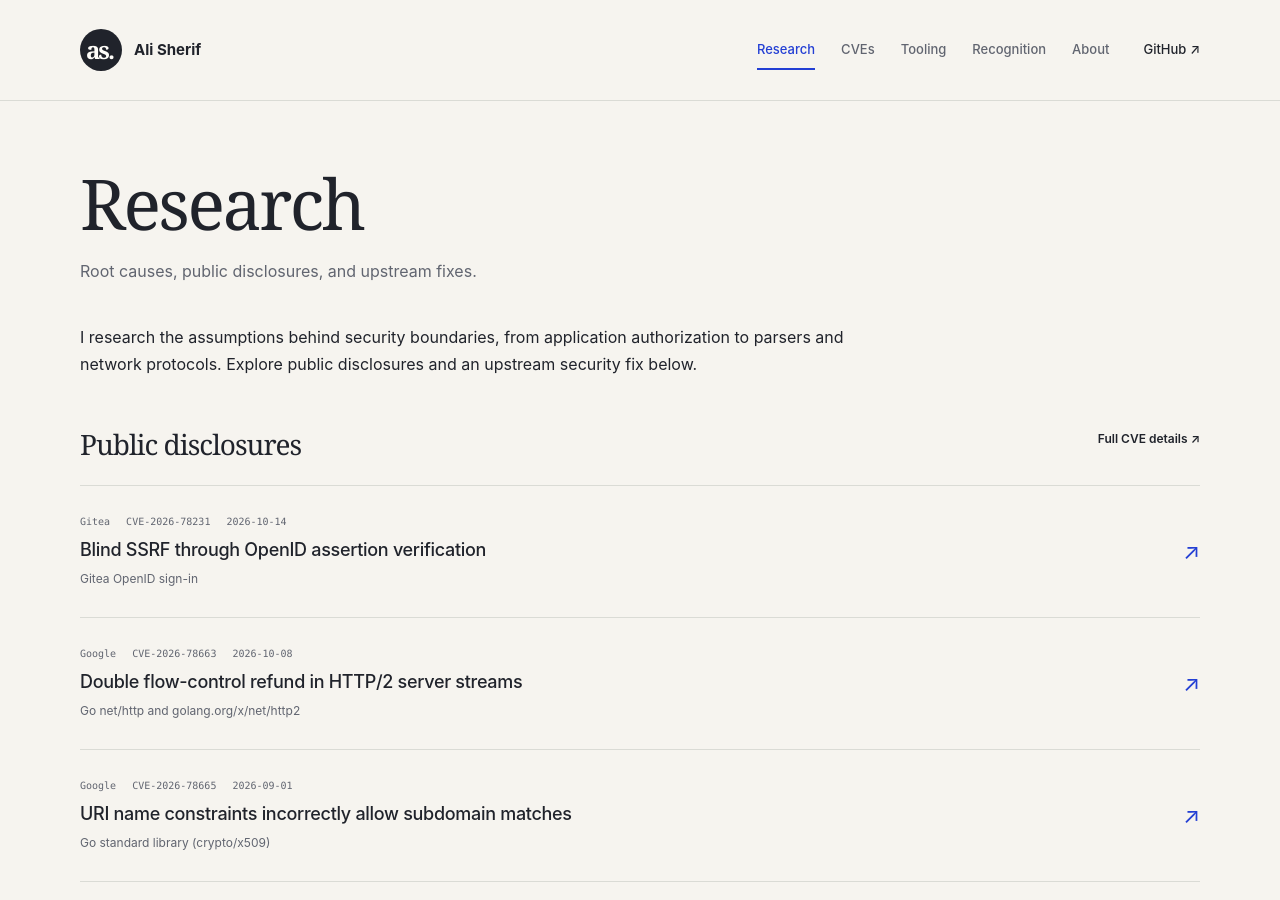
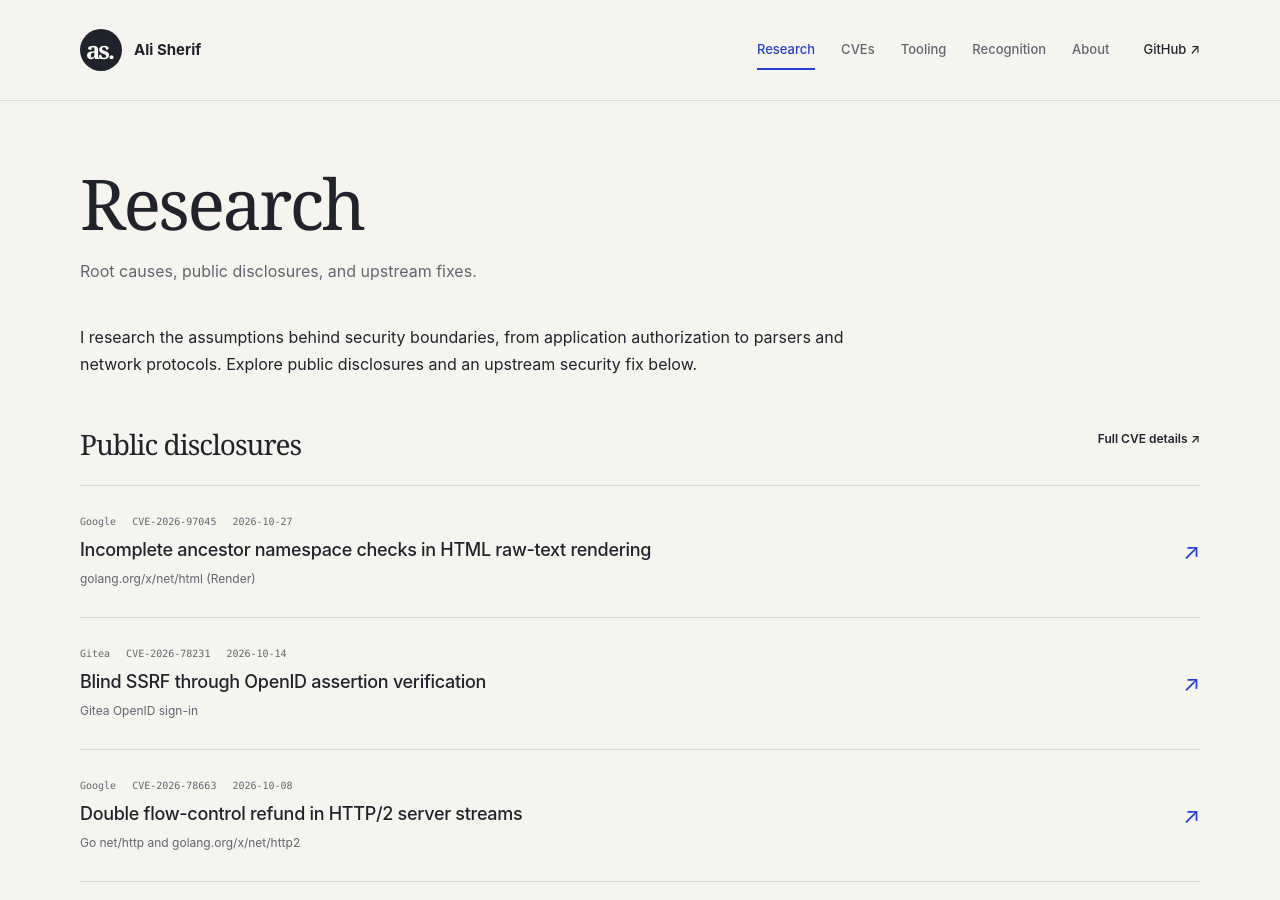
Before and after one commit to alimezar/alimezar.github.io, a Jekyll site: the page built from research.html, in a window 1280 px wide and 900 px high. Built offline with Jekyll 4.4.1, drawn with Linux system fonts in a browser that asks for light colours.

Commit message:
Add published Go HTML renderer CVE-2026-97045

```diff
--- a/_data/cves.yml
+++ b/_data/cves.yml
@@ -1,4 +1,6 @@
 # Publicly attributable CVEs. The assignment total lives in _config.yml.
+# CVE-2026-97045 added 2026-10-28 from the Go advisory GO-2026-6866 and CNA record.
+# No CVSS rating was present in its published record at the time of this update.
 # Reviewed 2026-10-18 against CVEProject/cvelistV5 CNA/ADP records and vendor
 # advisories. CVE-2026-78665 is sourced from golang/go#81285; a CVE record,
 # release version, and rating were not available, so those details are omitted.
@@ -246,3 +248,20 @@
     host match is required. Go publicly credits Ali Sherif in the assigned-CVE issue.
   status: Public-track issue
   published: "2026-09-01"
+- id: CVE-2026-97045
+  title: Incomplete ancestor namespace checks in HTML raw-text rendering
+  vendor: Google
+  product: golang.org/x/net/html (Render)
+  severity: ""
+  year: 2026
+  url: https://pkg.go.dev/vuln/GO-2026-6866
+  record_url: https://www.cve.org/CVERecord?id=CVE-2026-97045
+  writeup: ""
+  summary:
+    Incomplete ancestor namespace checks can cause rendered raw text to be reparsed in a
+    different foreign namespace, creating a cross-site scripting risk. The fix checks the
+    full ancestor chain before emitting literal text.
+  affected: golang.org/x/net/html before v0.62.0
+  fixed_in: golang.org/x/net v0.62.0
+  status: Fixed
+  published: "2026-10-27"
```
